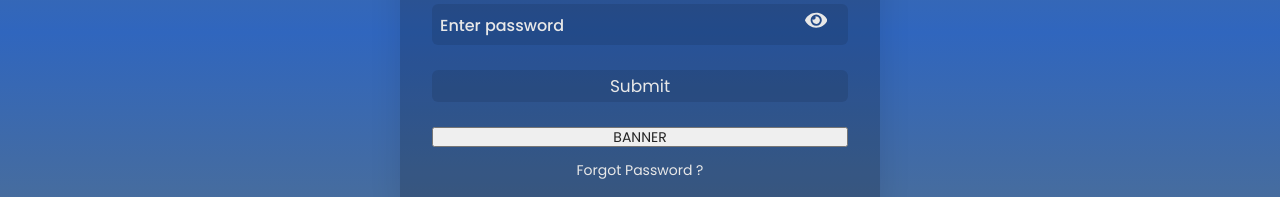
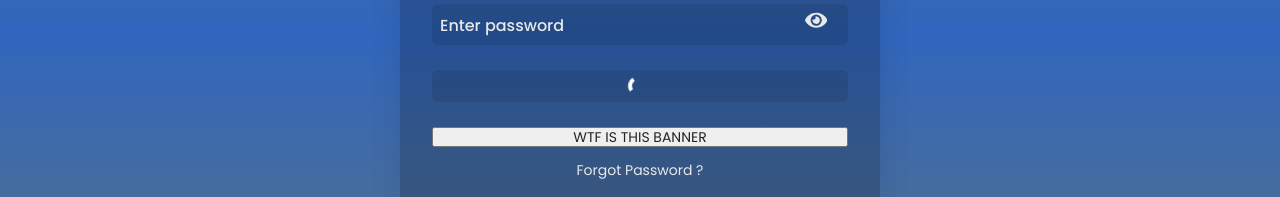
Before and after one commit to pixelverse-studios/pixelverse-studios-ui, a Next.js app: page /login in a window 1280 px wide. Shown: the part 368-565 px from the top of the page. Built offline with nearby package versions, Linux system fonts and the light colour scheme.

Commit message:
fixeed height center

```diff
--- a/components/loader/circle/DotCircle.module.scss
+++ b/components/loader/circle/DotCircle.module.scss
@@ -15,6 +15,7 @@
         width: 20px;
         height: 20px;
         left: 47%;
+        top: 18%;
         border: 4px solid transparent;
         border-top-color: #ffffff;
         border-radius: 50%;
--- a/components/loader/circle/index.tsx
+++ b/components/loader/circle/index.tsx
@@ -1,7 +1,7 @@
 import styles from './DotCircle.module.scss'
 
-const DotCircleLoader = () => {
+const CircleLoader = () => {
     return <div className={styles.loader} />
 }
 
-export default DotCircleLoader
+export default CircleLoader
--- a/components/views/auth/Login.tsx
+++ b/components/views/auth/Login.tsx
@@ -14,6 +14,7 @@ import styles from './AuthPages.module.scss'
 import useForm from '../../../utilities/hooks/useForm'
 import FormValidations from '../../../utilities/validations/forms'
 import { StringField, FormRow, PasswordField } from '../../form'
+import CircleLoader from '../../loader/circle'
 
 const INITIAL_STATE = {
     email: { value: '', error: '' },
@@ -142,9 +143,9 @@ const Login = () => {
                             className={styles.button}
                             type="submit"
                             disabled={disableSubmit}>
-                            Submit
+                            <CircleLoader />
                         </button>
-                        <button onClick={onBanner}>BANNER</button>
+                        <button onClick={onBanner}>WTF IS THIS BANNER</button>
                         <div className={styles.option}>
                             <Link href="/password/forgot">
                                 <a className={styles.forgotPw}>
--- a/components/views/auth/Register.tsx
+++ b/components/views/auth/Register.tsx
@@ -12,7 +12,7 @@ import FormValidations from '../../../utilities/validations/forms'
 import styles from './AuthPages.module.scss'
 import { AppDispatch } from '../../../lib/redux/store'
 import { REGISTER } from '../../../lib/gql/mutations/users'
-import DotCircleLoader from '../../loader/circle'
+import CircleLoader from '../../loader/circle'
 import { setLoading, setProfile } from '../../../lib/redux/slices/user'
 
 const INITIAL_STATE = {
@@ -161,7 +161,7 @@ const Register = () => {
                             className={styles.button}
                             type="submit"
                             disabled={disableSubmit}>
-                            <DotCircleLoader />
+                            {user?.loading ? <CircleLoader /> : 'Submit'}
                         </button>
                         <div className={styles.option}>
                             Already a user?
```
